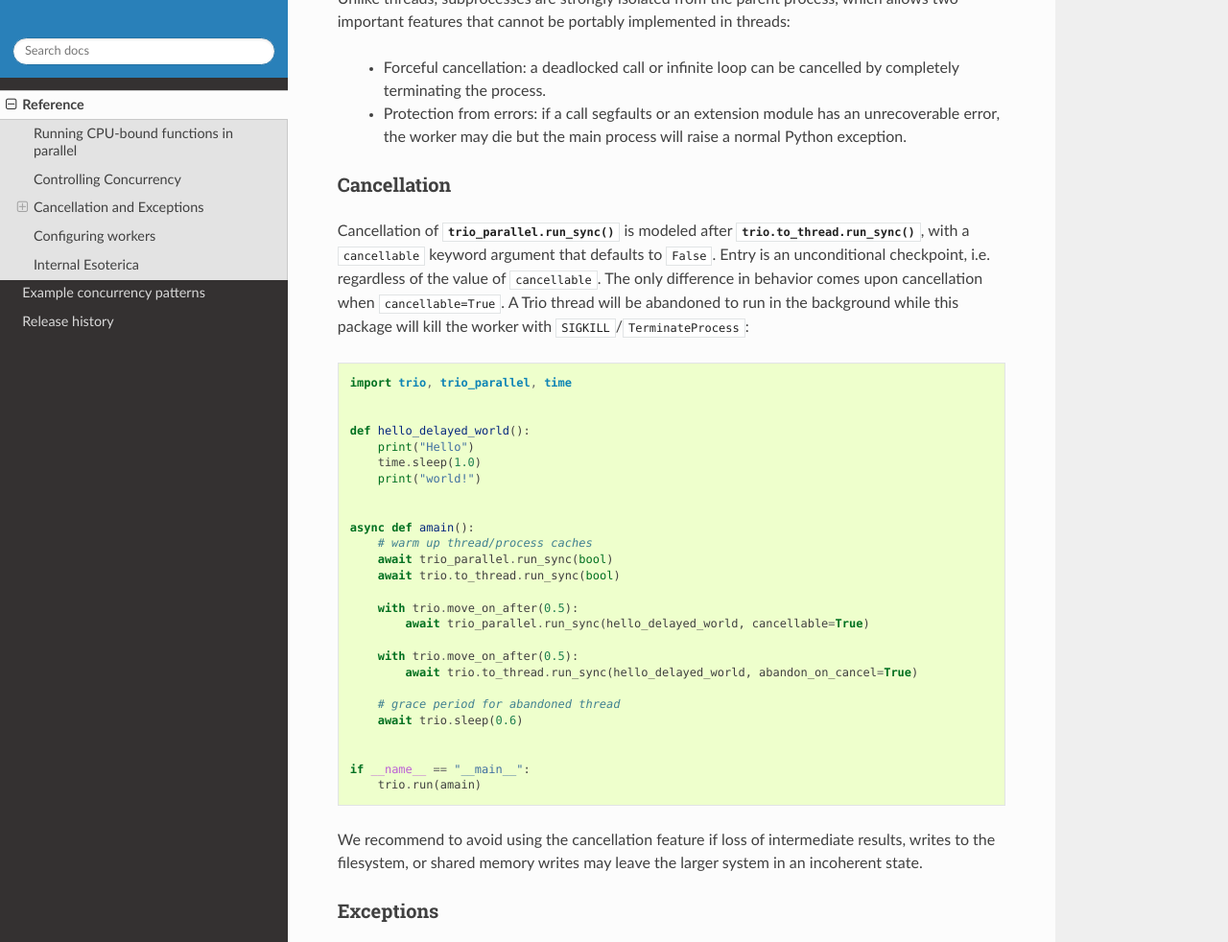
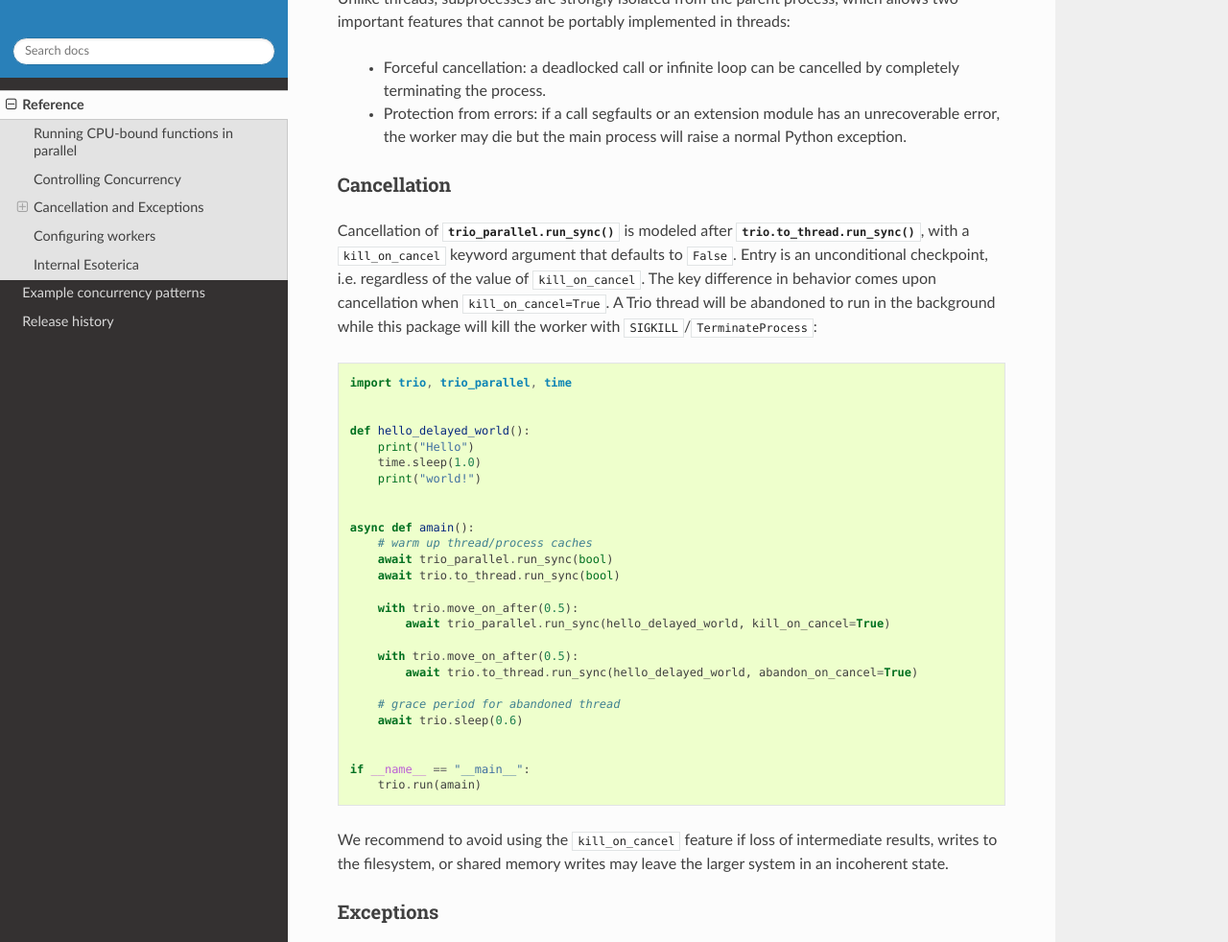
Before and after one commit to richardsheridan/trio-parallel, a Sphinx documentation site: the page built from docs/source/reference.rst, in a window 1280 px wide and 1400 px high, scrolled down 2873 px, cut to the strip 0-982 px from the top of the window. Shown: the whole strip at 96% size. Built offline with Sphinx 7.4.7 and the Read the Docs theme 3.1.0, drawn with Linux system fonts in a browser that asks for light colours.

Commit message:
Add kill_on_cancel kwarg (#437)

```diff
--- a/README.rst
+++ b/README.rst
@@ -60,11 +60,11 @@ Example
             # This job could take far too long, make it cancellable!
             nursery.start_soon(
                 functools.partial(
-                    trio_parallel.run_sync, loop, 10 ** 20, cancellable=True
+                    trio_parallel.run_sync, loop, 10 ** 20, kill_on_cancel=True
                 )
             )
             await trio.sleep(2)
-            # Only explicitly cancellable jobs are killed on cancel
+            # Only explicit kill_on_cancel jobs are terminated
             nursery.cancel_scope.cancel()
         print("Total runtime:", trio.current_time() - t0)
 
--- a/docs/source/examples/async_parallel_pipeline.py
+++ b/docs/source/examples/async_parallel_pipeline.py
@@ -10,7 +10,7 @@ import trio_parallel
 async def to_process_map_as_completed(
     sync_fn,
     job_aiter,
-    cancellable=False,
+    kill_on_cancel=False,
     limiter=None,
     *,
     task_status,
@@ -28,7 +28,7 @@ async def to_process_map_as_completed(
             result = await trio_parallel.run_sync(
                 sync_fn,
                 *job_item,
-                cancellable=cancellable,
+                kill_on_cancel=kill_on_cancel,
                 limiter=trio.CapacityLimiter(1),
             )
             await send_chan.send(result)
--- a/docs/source/examples/cancellation.py
+++ b/docs/source/examples/cancellation.py
@@ -13,7 +13,7 @@ async def amain():
     await trio.to_thread.run_sync(bool)
 
     with trio.move_on_after(0.5):
-        await trio_parallel.run_sync(hello_delayed_world, cancellable=True)
+        await trio_parallel.run_sync(hello_delayed_world, kill_on_cancel=True)
 
     with trio.move_on_after(0.5):
         await trio.to_thread.run_sync(hello_delayed_world, abandon_on_cancel=True)
--- a/docs/source/reference.rst
+++ b/docs/source/reference.rst
@@ -86,15 +86,15 @@ Cancellation
 ~~~~~~~~~~~~
 
 Cancellation of :func:`trio_parallel.run_sync` is modeled after
-:func:`trio.to_thread.run_sync`, with a ``cancellable`` keyword argument that
+:func:`trio.to_thread.run_sync`, with a ``kill_on_cancel`` keyword argument that
 defaults to ``False``. Entry is an unconditional checkpoint, i.e. regardless of
-the value of ``cancellable``. The only difference in behavior comes upon cancellation
-when ``cancellable=True``. A Trio thread will be abandoned to run in the background
+the value of ``kill_on_cancel``. The key difference in behavior comes upon cancellation
+when ``kill_on_cancel=True``. A Trio thread will be abandoned to run in the background
 while this package will kill the worker with ``SIGKILL``/``TerminateProcess``:
 
 .. literalinclude:: examples/cancellation.py
 
-We recommend to avoid using the cancellation feature
+We recommend to avoid using the ``kill_on_cancel`` feature
 if loss of intermediate results, writes to the filesystem, or shared memory writes
 may leave the larger system in an incoherent state.
 
--- /dev/null
+++ b/newsfragments/437.feature.rst
@@ -0,0 +1 @@
+Add ``kill_on_cancel`` kwarg to :func:`run_sync`. The alias ``cancellable`` will remain indefinitely.
```
Also changed, not shown: 3 other files.
